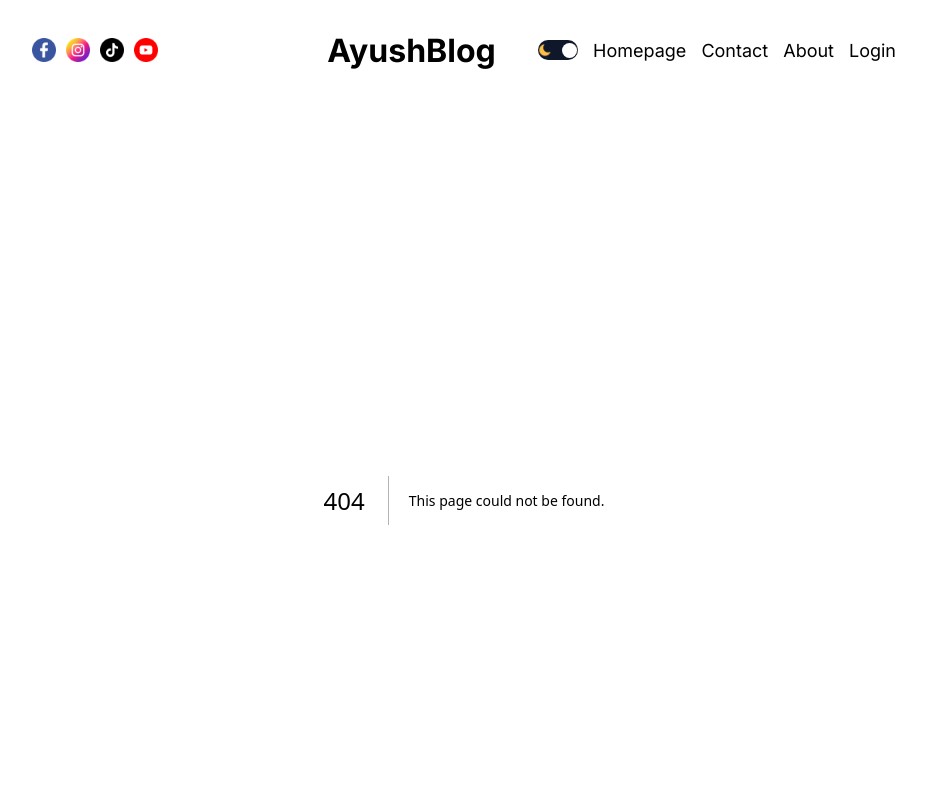
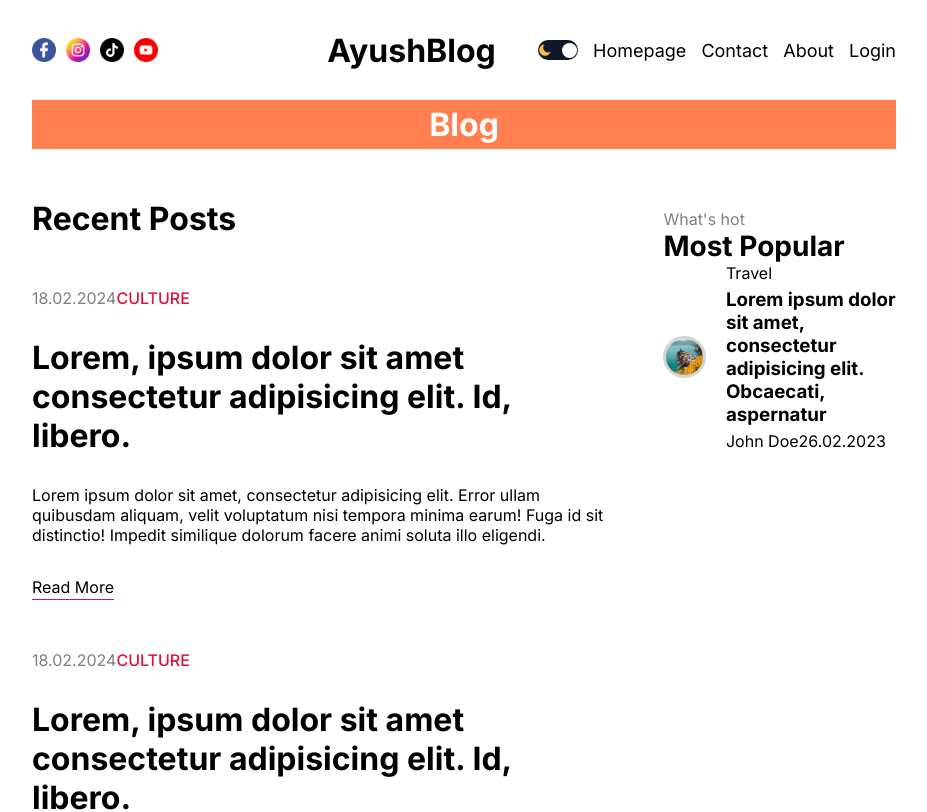
Before and after one commit to 123shuklaayush/Blog-Application, a Next.js app: page /blog in a window 1280 px wide. Before the commit this address had no page. Shown: the top 812 px of the page, without its empty margins (176-1103 px from the left). Built offline with nearby package versions, Linux system fonts and the light colour scheme.

Commit message:
added blogpage

```diff
--- /dev/null
+++ b/src/app/blog/blogPage.module.css
@@ -0,0 +1,12 @@
+.title {
+    background-color: coral;
+    color: white;
+    padding: 5px 10px;
+    text-align: center;
+    text-transform: capitalize;
+}
+
+.content {
+    display: flex;
+    gap: 50px;
+}
--- /dev/null
+++ b/src/app/blog/page.jsx
@@ -0,0 +1,20 @@
+import CardList from "@/components/cardList/CardList";
+import styles from "./blogPage.module.css";
+import Menu from "@/components/Menu/Menu";
+
+const BlogPage = ({ searchParams }) => {
+  const page = parseInt(searchParams.page) || 1;
+  const { cat } = searchParams;
+
+  return (
+    <div className={styles.container}>
+      <h1 className={styles.title}>{cat} Blog</h1>
+      <div className={styles.content}>
+        <CardList page={page} cat={cat}/>
+        <Menu />
+      </div>
+    </div>
+  );
+};
+
+export default BlogPage;
```
